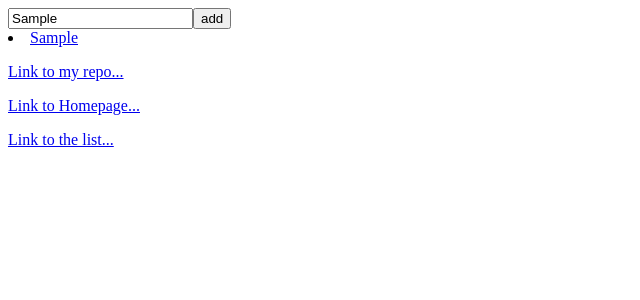
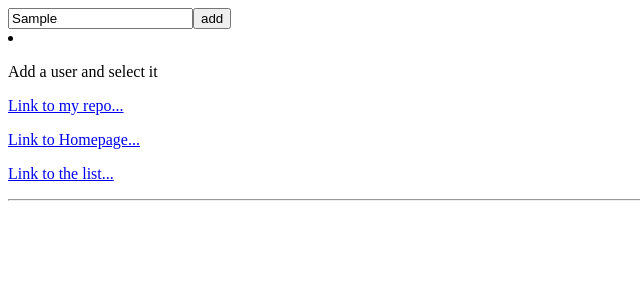
Before and after one commit to RobertoFanara/Esercizi-React, a React (Create React App) app in the folder Esercizi da Mandare/esercizio/: page /users/list in a window 1280 px wide. Both pictures are taken after typing "Sample" into the empty fields and a click on the button "add". Shown: the top 300 px of the page, without its empty margins (0-640 px from the left). Built offline with nearby package versions, Linux system fonts and the light colour scheme; no server answers.

Commit message:
esercizio 51 completato

```diff
--- a/Esercizi da Mandare/esercizio/src/App.js
+++ b/Esercizi da Mandare/esercizio/src/App.js
@@ -10,15 +10,19 @@ const App = () => {
         <>
         <Routes>
            <Route path="users" >
-              <Route path="list" element={<GithubUserList />} >
-                <Route path=":username" element={<ShowGithubUser/>} />
+              <Route path=":username" element={<ShowGithubUser/>} />
+              <Route path="list" element={<GithubUserList />}>
+                <Route index element={<p>Add a user and select it</p>}/>
               </Route>
            </Route>
         </Routes>
 
-        <p><Link to="users/list/yangus98">Link to my repo...</Link></p>
+        <p><Link to="users/yangus98">Link to my repo...</Link></p>
         <p><Link to="/">Link to Homepage...</Link></p>
         <p><Link to="users/list">Link to the list...</Link></p>
+
+        <hr></hr>
+
         </>
     )
 }
--- a/Esercizi da Mandare/esercizio/src/GithubUserList.js
+++ b/Esercizi da Mandare/esercizio/src/GithubUserList.js
@@ -1,5 +1,6 @@
-import { Link, Outlet } from "react-router-dom";
-import {useState} from "react"
+import GithubUser from "./GithubUser"
+import { useState } from "react"
+import { Outlet } from "react-router-dom";
 
 const GithubUserList = () => {
 
@@ -13,11 +14,11 @@ const GithubUserList = () => {
         <div>
         <input onChange={(e) => setName(e.target.value)}/>
           <button onClick={handleAdd}>add</button>
-          {items.map((item, index) => {return <li index={index}><Link to={item}>{item}</Link></li>})}
-
-          <Outlet />
+          {items.map((item, index) => {return <li index={index}><GithubUser username={item}/></li>})}
+          <div>
+            <Outlet />
+          </div>
         </div>
-
     )
 }
 
--- a/Esercizi da Mandare/esercizio/src/ShowGithubUser.js
+++ b/Esercizi da Mandare/esercizio/src/ShowGithubUser.js
@@ -1,8 +1,8 @@
 import GithubUser from "./GithubUser"
 import { useParams } from "react-router-dom"
 
-export default function ShowGithubUser(){
-    const {username} = useParams()
+const ShowGithubUser = () => {
+    const {username = "INVALID-NAME"} = useParams()
 
     return(
         <>
@@ -10,3 +10,5 @@ export default function ShowGithubUser(){
         </>
     )
 }
+
+export default ShowGithubUser
```
